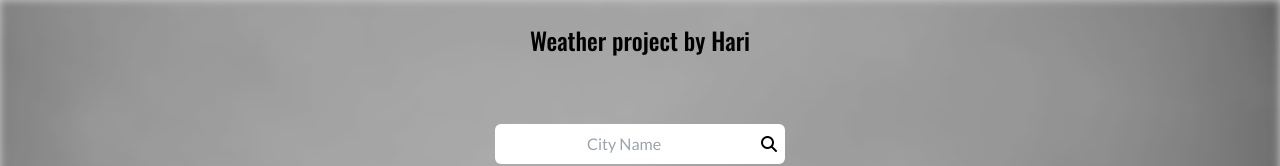
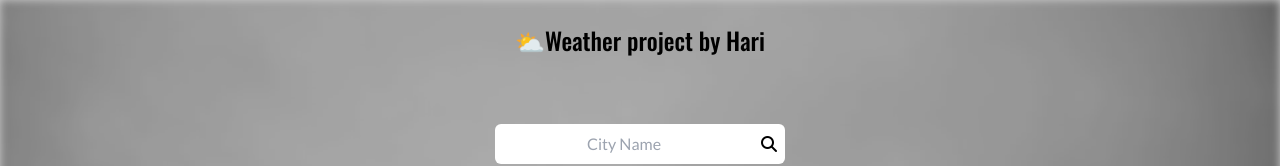
Before and after one commit to Harixomxsingh/weather-project-reactjs, a React (Create React App) app: page / in a window 1280 px wide. Shown: the top 166 px of the page. Built offline with nearby package versions, Linux system fonts and the light colour scheme; no server answers.

Commit message:
add emoji

```diff
--- a/src/pages/MainBody.jsx
+++ b/src/pages/MainBody.jsx
@@ -18,7 +18,7 @@ const MainBody = () => {
 
       <div className="all__element h-screen w-full z-[10]  absolute top-0 right-0 bottom-0 left-0 ">
         <h1 className="w-full h-20 flex flex-col justify-center items-center font-Oswald text-2xl">
-          Weather project by Hari
+          ⛅Weather project by Hari
         </h1>
         {/* Search  */}
         <Search />
```
